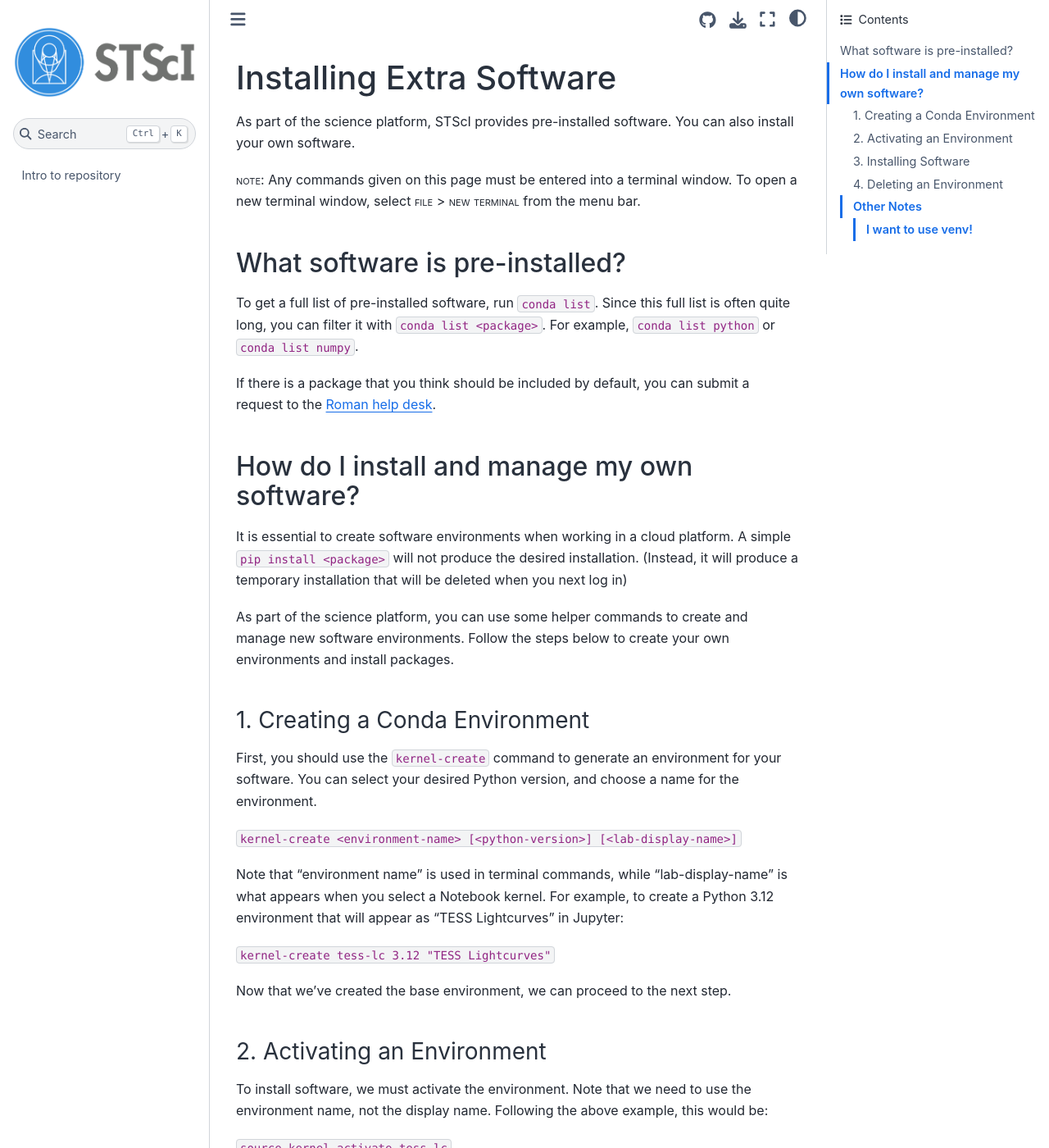
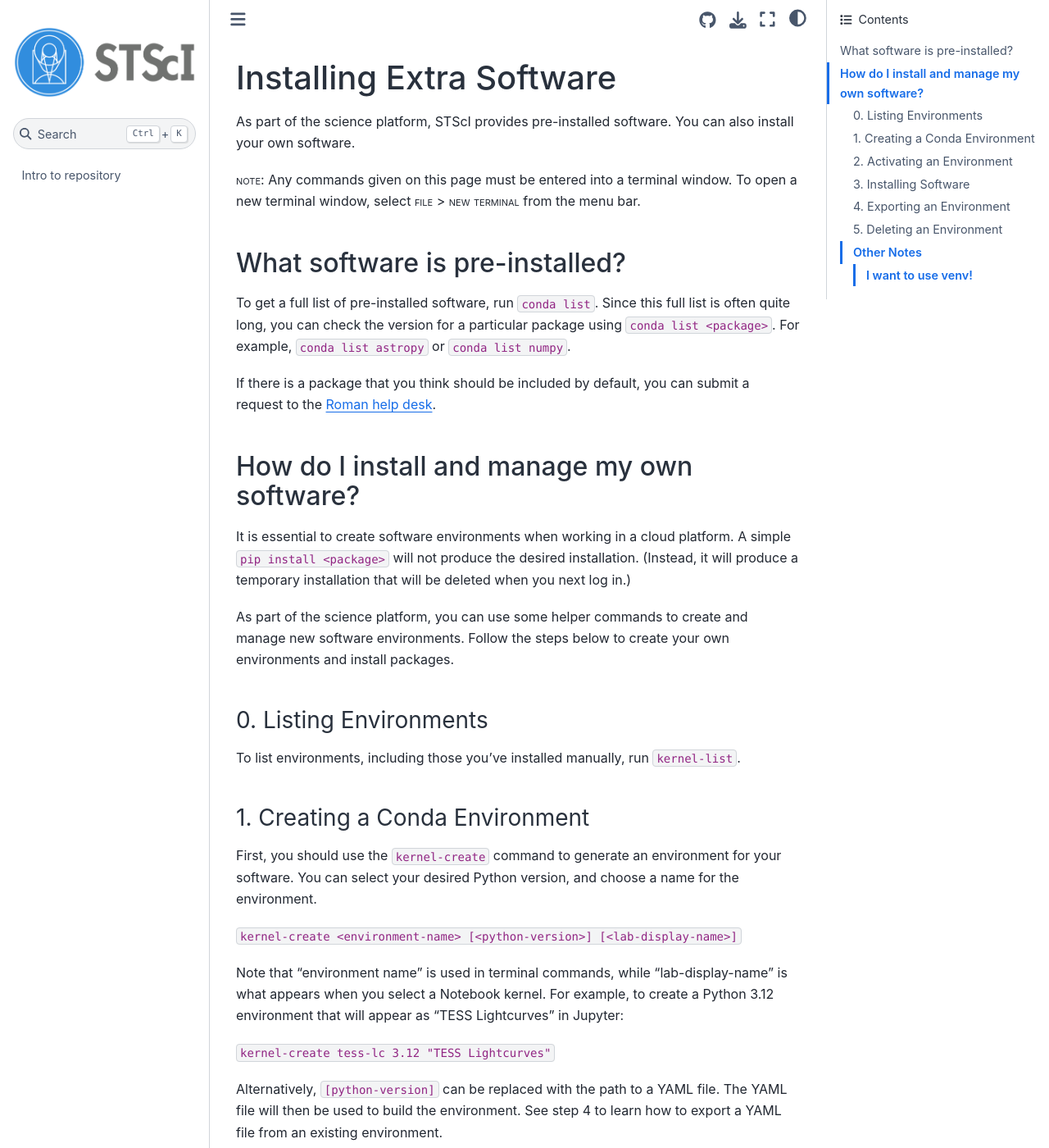
Before and after one commit to spacetelescope/roman_notebooks, a Jupyter Book: the page built from markdown/software.md, in a window 1280 px wide and 1400 px high. Shown: the whole window at 82% size. Built offline with Jupyter Book 1.0.4 settings and Sphinx 7.4.7 and the Sphinx Book theme 1.1.4, drawn with Linux system fonts in a browser that asks for light colours; pages that are not in the unit, such as notebooks, are missing from menus; some of the changed text lies outside the part shown.

Commit message:
add instructions for new kernel tools

```diff
--- a/markdown/software.md
+++ b/markdown/software.md
@@ -4,14 +4,18 @@
 <span style="font-variant:small-caps;">note:</span> Any commands given on this page must be entered into a terminal window. To open a new terminal window, select <span style="font-variant:small-caps;">file > new terminal</span> from the menu bar.
 
 ## What software is pre-installed?
-To get a full list of pre-installed software, run `conda list`. Since this full list is often quite long, you can filter it with `conda list <package>`. For example, `conda list python` or `conda list numpy`.
+To get a full list of pre-installed software, run `conda list`. Since this full list is often quite long, you can check the version for a particular package using `conda list <package>`. For example, `conda list astropy` or `conda list numpy`.
 
 If there is a package that you think should be included by default, you can submit a request to the [Roman help desk](https://stsci.service-now.com/roman).
 
 ## How do I install and manage my own software?
-It is essential to create software environments when working in a cloud platform. A simple `pip install <package>` will not produce the desired installation. (Instead, it will produce a temporary installation that will be deleted when you next log in)
+It is essential to create software environments when working in a cloud platform. A simple `pip install <package>` will not produce the desired installation. (Instead, it will produce a temporary installation that will be deleted when you next log in.)
 
 As part of the science platform, you can use some helper commands to create and manage new software environments. Follow the steps below to create your own environments and install packages.
+
+### 0. Listing Environments
+
+To list environments, including those you've installed manually, run `kernel-list`.
 
 ### 1. Creating a Conda Environment
 
@@ -22,6 +26,8 @@
 Note that "environment name" is used in terminal commands, while "lab-display-name" is what appears when you select a Notebook kernel. For example, to create a Python 3.12 environment that will appear as "TESS Lightcurves" in Jupyter:
 
 `kernel-create tess-lc 3.12 "TESS Lightcurves"`
+
+Alternatively, `[python-version]` can be replaced with the path to a YAML file. The YAML file will then be used to build the environment. See step 4 to learn how to export a YAML file from an existing environment.
 
 Now that we've created the base environment, we can proceed to the next step.
 
@@ -39,8 +45,19 @@
 
 `pip install lightkurve`
 
+### 4. Exporting an Environment
+To export an environment for later use (e.g. modifying the default installation), use the `kernel-export` command:
 
-### 4. Deleting an Environment
+`kernel-export <environment-name> <output-file-name.yaml>`
+
+Following our running example, a valid command would be:
+
+`kernel-export tess-lc tess-lc-specs.yaml`
+
+To create an environment using this yaml file, replace the python version in step 2 with a path to the yaml file.
+
+
+### 5. Deleting an Environment
 
 To remove an environment you no longer want, use the `kernel-delete` command, e.g.:
 
```
